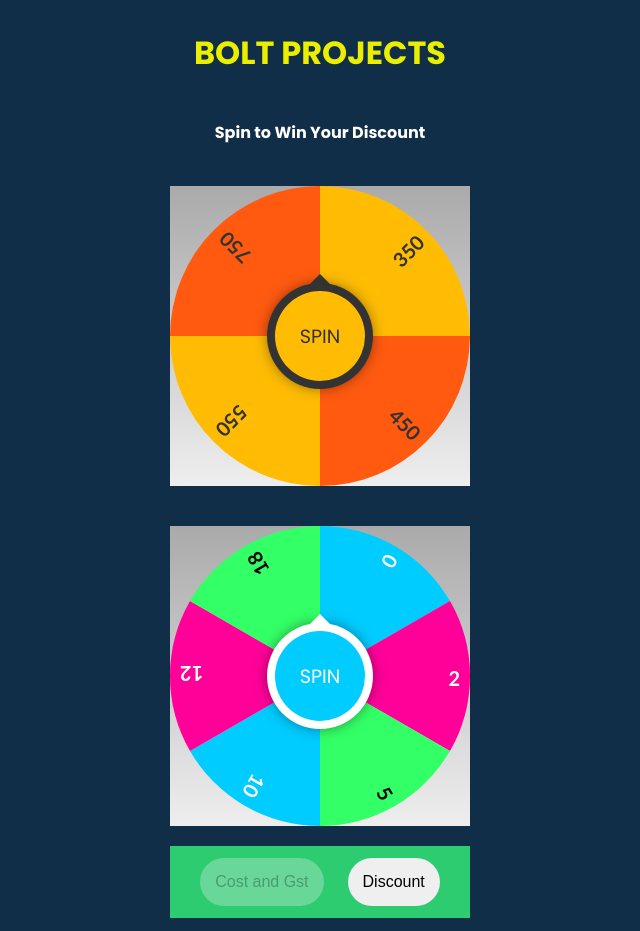
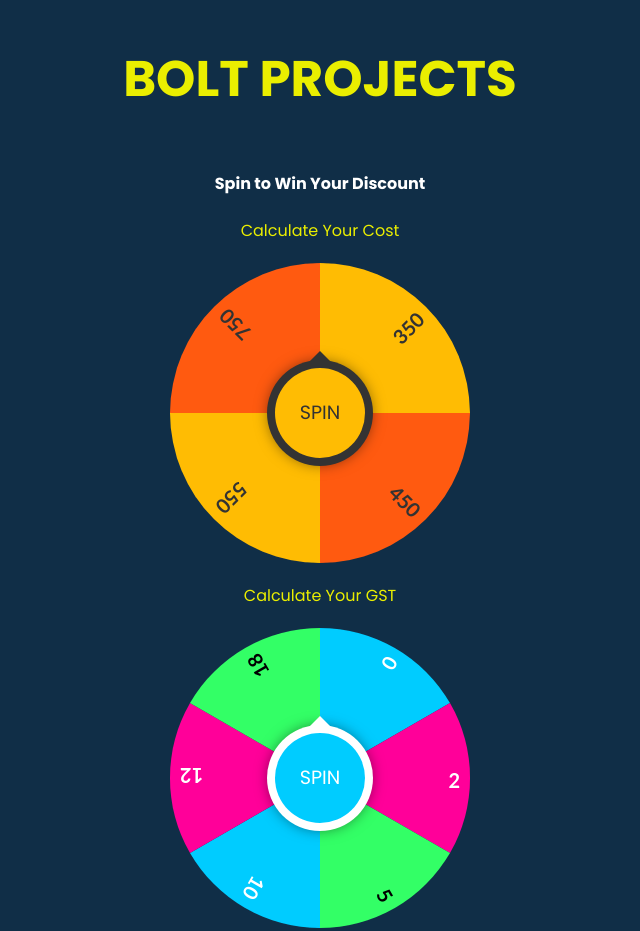
Before and after one commit to I-MohitKumawat/discount-webpage, a plain HTML site: page discount-page.html in a window 1280 px wide. Shown: the top 931 px of the page, without its empty margins (320-960 px from the left). Drawn offline with Linux system fonts and the light colour scheme.

Commit message:
added info box

```diff
--- a/discount-page.html
+++ b/discount-page.html
@@ -19,10 +19,12 @@
       <!-- ////////////
             Spin the wheel
         ////////////// -->
-      <div class="wheel-box">
-        <canvas id="wheel1" width="300" height="300"></canvas>
-        <div id="spin1" class="spin-button">SPIN</div>
-      </div>
+        <div class="info-text">Calculate Your Cost</div>
+        <div class="wheel-box">
+            <canvas id="wheel1" width="300" height="300"></canvas>
+            <div id="spin1" class="spin-button">SPIN</div>
+        </div>
+        <div class="info-text">Calculate Your GST</div>
       <div class="wheel-box">
         <canvas id="wheel2" width="300" height="300"></canvas>
         <div id="spin2" class="spin-button">SPIN</div>
--- a/discount-style.css
+++ b/discount-style.css
@@ -8,7 +8,7 @@
   /* 🔠 Typography */
   --font-size-base: 16px;
   --font-size-lg: 24px;
-    --font-family: 'Poppins', sans-serif;
+  --font-family: "Poppins", sans-serif;
 
   /* 📐 Spacing */
   --padding: 1rem;
@@ -17,15 +17,15 @@
   /* 🧱 Layout */
   --border-radius: 8px;
 }
-  *{
+* {
   box-sizing: border-box;
 }
-  html{
+html {
   font-size: 16px;
   margin: 0;
   padding: 0;
 }
-  body{
+body {
   background-color: var(--background-color);
   font-family: var(--font-family);
   display: grid;
@@ -35,26 +35,30 @@ padding: 0;
   align-items: center;
   min-height: 100vh;
 }
-  main{
+main {
   display: flex;
   justify-content: center;
   flex-direction: column;
-      align-items: center ;
-
+  align-items: center;
 }
-    h1{
+h1 {
+  color: var(--primary-color);
+  font-size: 50px;
+}
+h4 {
+  color: #fff;
+}
+.info-text {
+  font-size: var(--font-size-base);
   color: var(--primary-color);
 }
-  h4{
-    color: #fff;
-  }
-.nav-to-cost{
+.nav-to-cost {
   background-color: #2ecc71;
   display: flex;
   justify-content: center;
   width: 300px;
 }
-.nav-to-cost button{
+.nav-to-cost button {
   border-radius: 50px;
   padding: 15px;
   margin: 4%;
@@ -62,7 +66,7 @@ padding: 0;
   cursor: pointer;
   font-size: var(--font-size-base);
 }
-.nav-to-cost button:hover{
+.nav-to-cost button:hover {
   background-color: #27ae60;
 }
 /* Container for each wheel */
@@ -70,7 +74,7 @@ padding: 0;
   display: inline-block;
   position: relative;
   overflow: hidden;
-  background: linear-gradient(to bottom, #aaaaaa, #eeeeee);
+  /* background: linear-gradient(to bottom, #aaaaaa, #eeeeee); */
   margin: 20px;
   width: 300px;
   height: 300px;
@@ -99,9 +103,7 @@ padding: 0;
   margin: -15%;
   background: #fff;
   color: #333;
-  box-shadow:
-    0 0 0 8px currentColor,
-    0 0px 15px 5px rgba(0, 0, 0, 0.6);
+  box-shadow: 0 0 0 8px currentColor, 0 0px 15px 5px rgba(0, 0, 0, 0.6);
   border-radius: 50%;
   transition: transform 0.2s ease, background-color 0.3s;
   padding: 10px;
```
Lines whose indentation alone changed are shown as unchanged.
